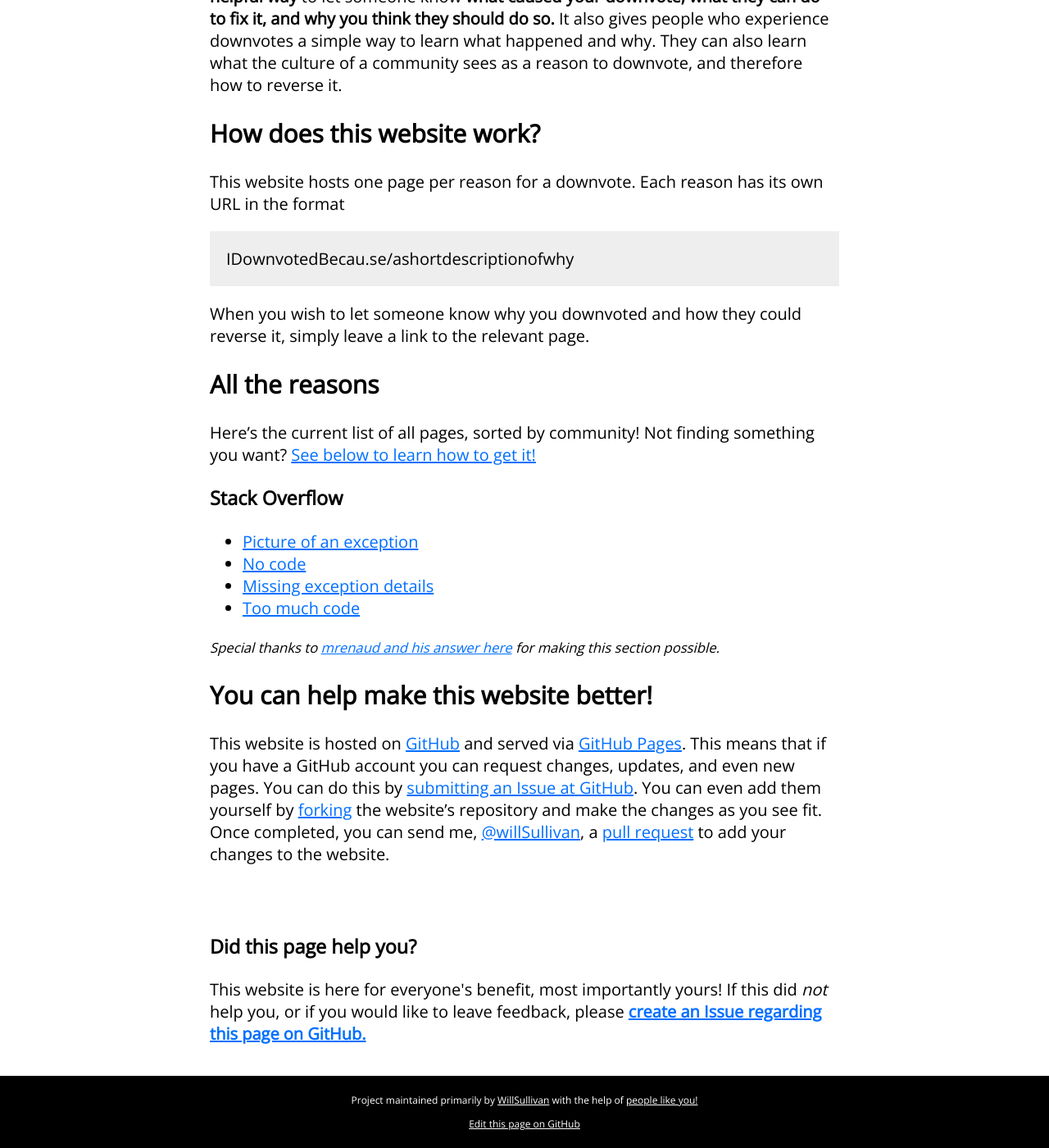
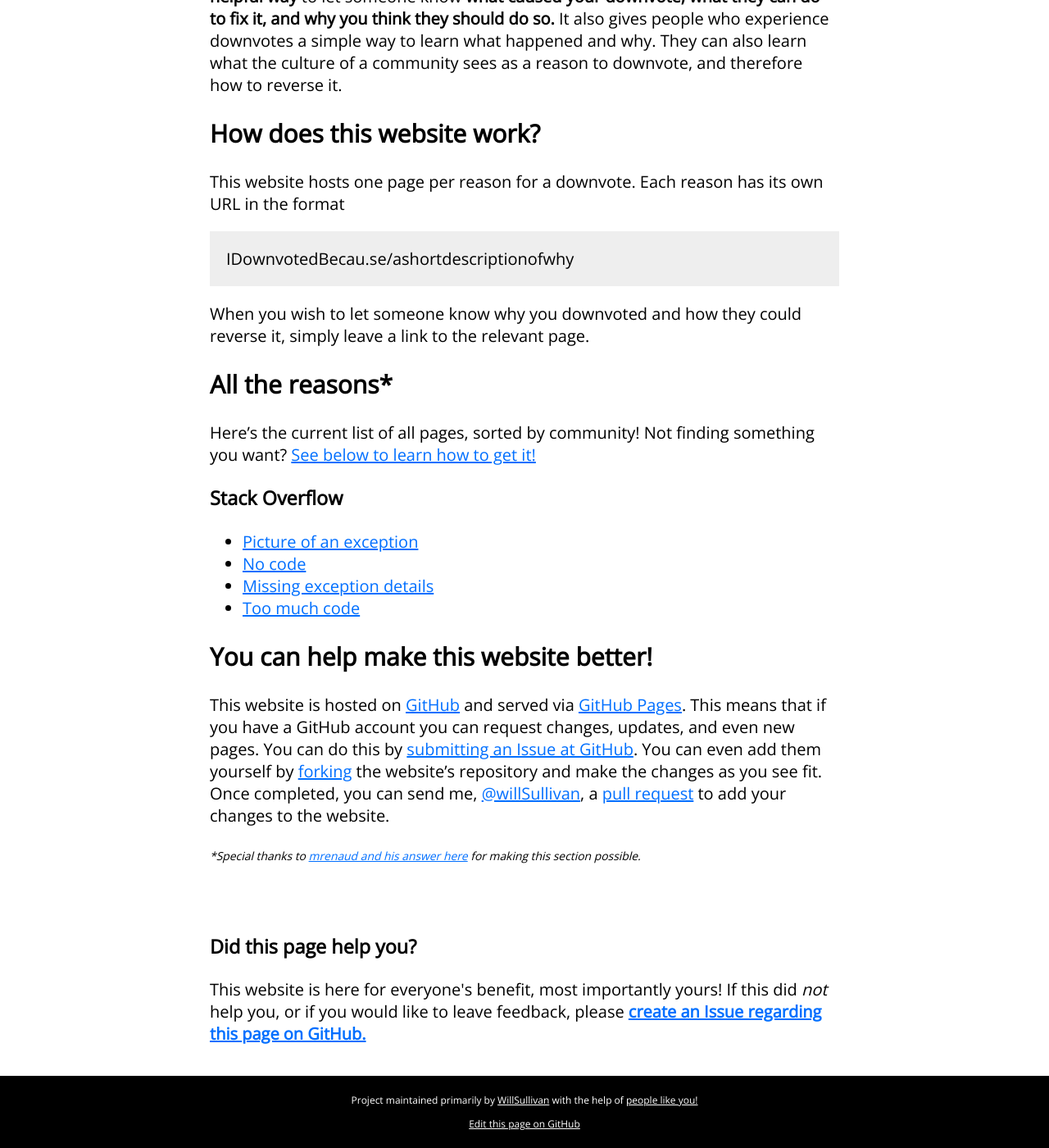
Before and after one commit to WillSullivan/idownvotedbecause, a Jekyll site: the page built from index.md, in a window 1280 px wide and 1400 px high, scrolled down 496 px. Shown: the whole window at 82% size. Built offline with Jekyll 4.4.1, drawn with Linux system fonts in a browser that asks for light colours; comment, search, counter and statistics services are not loaded.

```diff
--- a/index.md
+++ b/index.md
@@ -20,7 +20,7 @@ This website hosts one page per reason for a downvote. Each reason has its own U
 
 When you wish to let someone know why you downvoted and how they could reverse it, simply leave a link to the relevant page.
 
-## All the reasons
+## All the reasons*
 Here's the current list of all pages, sorted by community!  Not finding something you want? [See below to learn how to get it!](#call-to-action)
 
 {% for cat in site.category-list %}
@@ -36,7 +36,7 @@ Here's the current list of all pages, sorted by community!  Not finding somethin
 </ul>
 {% endfor %}  <!-- cat -->
 
-<small>*Special thanks to [mrenaud and his answer here](https://stackoverflow.com/a/17913214/1228) for making this section possible.*</small>
-
 ## You can help make this website better!
 This website is hosted on [GitHub](https://github.com/WillSullivan/IDownvotedBecause) and served via [GitHub Pages](https://pages.github.com/). This means that if you have a GitHub account you can request changes, updates, and even new pages.  You can do this by [submitting an Issue at GitHub](https://github.com/WillSullivan/IDownvotedYouBecause/issues/new). You can even add them yourself by [forking](https://help.github.com/articles/fork-a-repo/) the website's repository and make the changes as you see fit. Once completed, you can send me, [@willSullivan](https://github.com/willSullivan), a [pull request](https://help.github.com/articles/using-pull-requests/) to add your changes to the website.
+
+<small><small>**Special thanks to [mrenaud and his answer here](https://stackoverflow.com/a/17913214/1228) for making this section possible.*</small></small>
```
